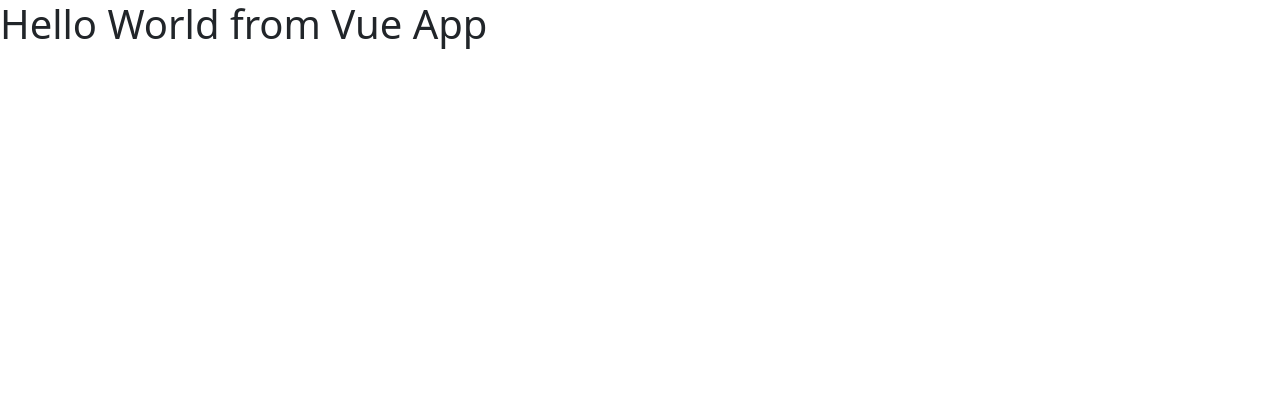
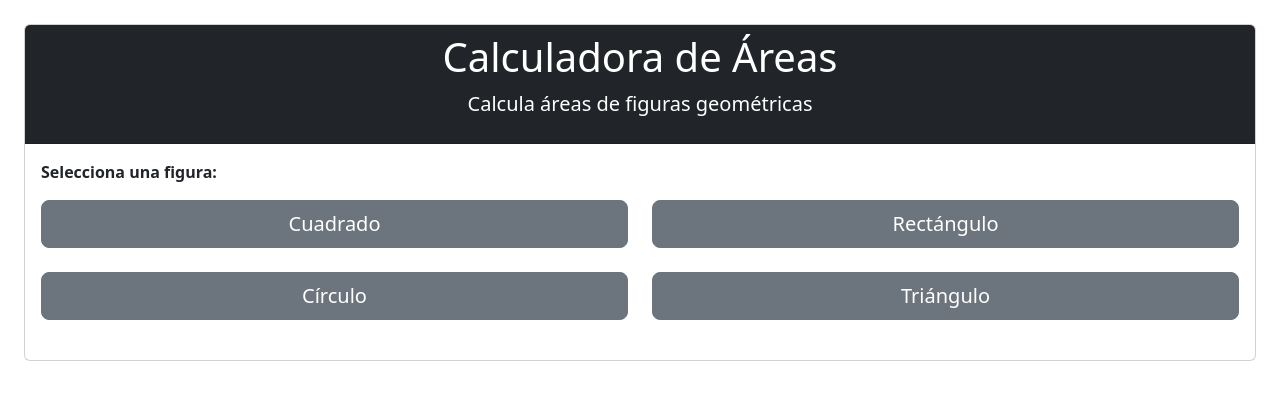
Before and after one commit to MarcSa/T4U0EJ2, a website: page index.html in a window 1280 px wide. Drawn offline with nearby package versions, Linux system fonts and the light colour scheme.

Commit message:
end file

```diff
--- a/app.js
+++ b/app.js
@@ -1,7 +1,91 @@
-const { createApp } = Vue;
-
+const { createApp, ref } = Vue;
+const figures = [
+    {
+        name: 'Cuadrado',
+        attr: [{ name: 'Lado', tag: 'c', variable: 0 }],
+        form: 'Área = c x c =',
+        calc: (c) => c * c,
+    },
+    {
+        name: 'Rectángulo',
+        attr: [
+            { name: 'Base', tag: 'b', variable: 0 },
+            { name: 'Altura', tag: 'a', variable: 0 },
+        ],
+        form: 'Área = b x a =',
+        calc: (b, a) => b * a,
+    },
+    {
+        name: 'Círculo',
+        attr: [{ name: 'Radio', tag: 'r', variable: 0 }],
+        form: 'Área = pi x r x r=',
+        calc: (r) => Math.round(Math.PI * 100 * r * r) / 100,
+    },
+    {
+        name: 'Triángulo',
+        attr: [
+            { name: 'Base', tag: 'b', variable: 0 },
+            { name: 'Altura', tag: 'a', variable: 0 },
+        ],
+        form: 'Área = b x a / 2 =',
+        calc: (b, a) => Math.round(b * a * 100) / 200,
+    },
+];
 const app = createApp({
-    template: `<h1>Hello World from Vue App</h1>`,
+    template: `
+                <div class="card">
+                    <div class="card-header text-bg-dark text-center">
+                        <h1>Calculadora de Áreas</h1>
+                        <p class="lead">Calcula áreas de figuras geométricas</p>
+                    </div>
+                    <div class="card-body">
+                        <p><strong>Selecciona una figura:</strong></p>
+                        <div id="figures" class="row justify-content-md-center">
+                            <div class="figure col-6 mb-4" v-for="figure of figures">
+                                <button type="button" class="btn btn-secondary btn-lg w-100" @click="selectFigure(figure)">{{figure.name}}</button>
+                            </div>
+                        </div>
+                    </div>
+                    <div class="area-section px-4" v-if="isFigureSelected">
+                        <hr>
+                        <div class="row">
+                            <div v-for="figureAttr of figureAttrs" class="col-6">
+                                <p><strong>{{figureAttr.name}}({{figureAttr.tag}}):</strong></p>
+                                <div class="mb-4">
+                                    <input type="number" min="0" v-model.number="figureAttr.variable">
+                                </div>
+                            </div>
+                        </div>
+                        <div class="row p-3">
+                            <div class="col-12 text-center rounded-1 bg-body-tertiary p-3">
+                                <p class="text-body-tertiary fst-italic">{{figureFormSelected}}</p>
+                                <h3>{{figureCalcSelected(...figureAttrs.map(attr => attr.variable))}}</h3>
+                                <p class="text-body-tertiary mb-0">unidades cuadradas</p>
+                            </div>
+                        </div>
+                    </div>
+                </div>
+                `,
+    setup() {
+        let isFigureSelected = ref(false);
+        let figureAttrs = ref([]);
+        let figureFormSelected = ref('');
+        let figureCalcSelected = ref(0);
+        const selectFigure = (figure) => {
+            isFigureSelected.value = true;
+            figureAttrs.value = figure.attr;
+            figureFormSelected.value = figure.form;
+            figureCalcSelected.value = figure.calc;
+        };
+        return {
+            isFigureSelected,
+            figureAttrs,
+            figureFormSelected,
+            figureCalcSelected,
+            selectFigure,
+            figures,
+        };
+    },
 });
 
 app.mount('#vueApp');
--- a/index.html
+++ b/index.html
@@ -12,7 +12,7 @@
     </head>
 
     <body>
-        <div id="vueApp"></div>
+        <div id="vueApp" class="m-auto p-4"></div>
         <script src="https://unpkg.com/vue@3/dist/vue.global.js"></script>
         <script src="app.js"></script>
     </body>
```
